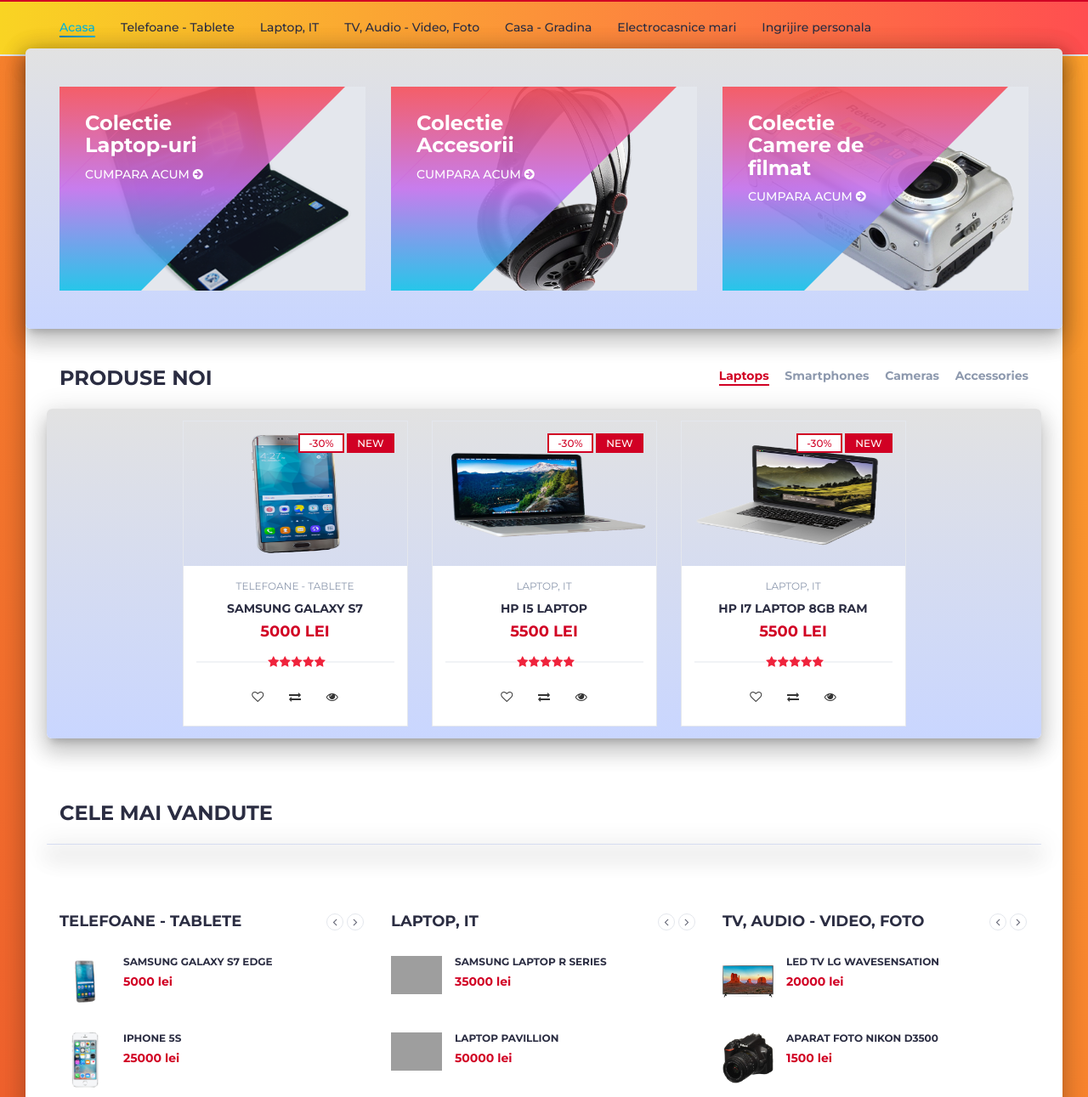
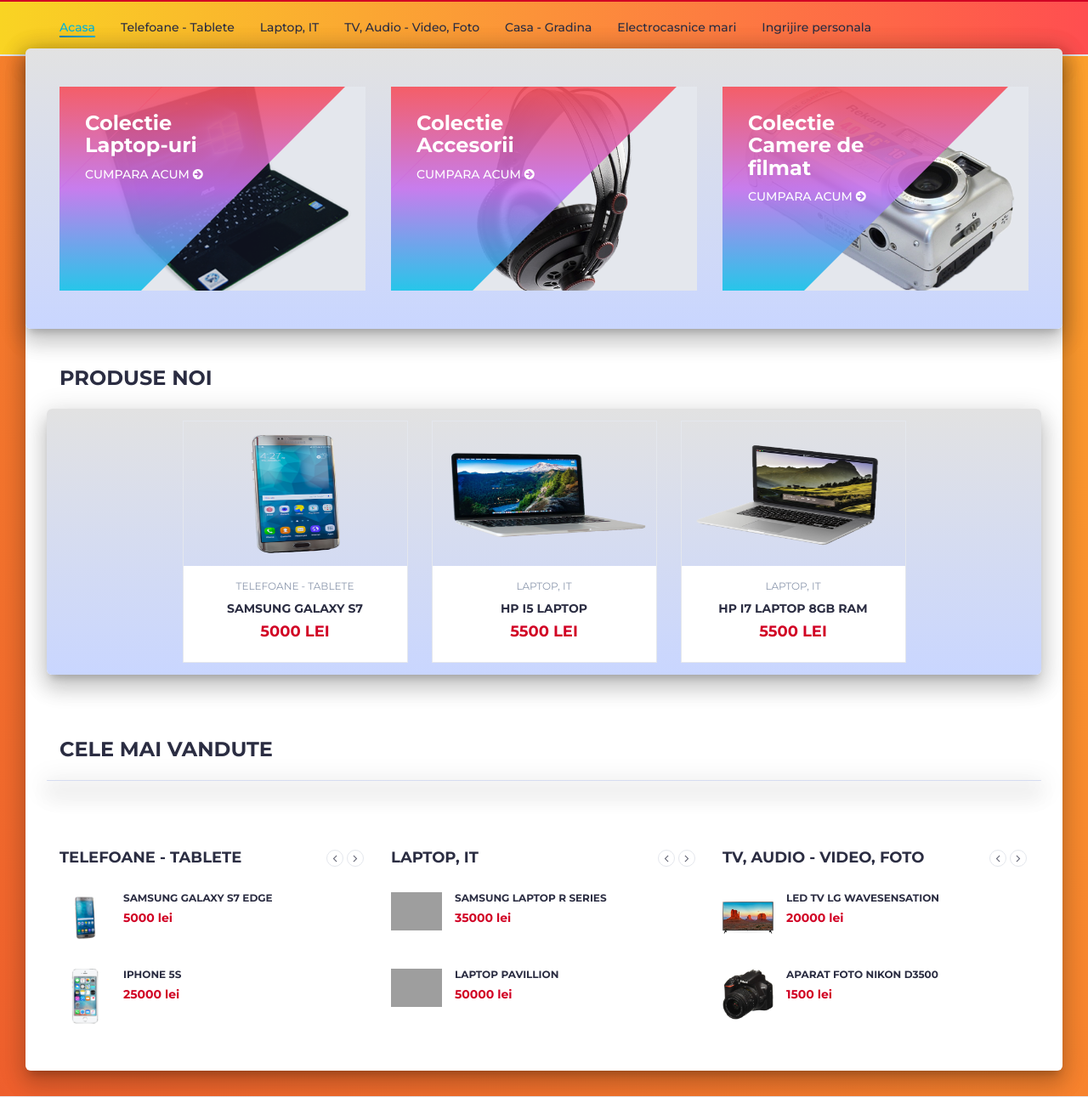
Before and after one commit to floreapaun/online-shopping-system, a PHP site: page /myfiles/ in a window 1280 px wide. Shown: the part 141-1432 px from the top of the page at 85% size. Run offline with PHP 8.4, Linux system fonts and the light colour scheme; data comes from the database, SQL or seed files in the repository; data that the repository does not hold is empty; some libraries are stand-ins or nearby versions; grey boxes are pictures that could not be loaded.

Commit message:
New products section updated.

```diff
--- a/body.php
+++ b/body.php
@@ -112,14 +112,6 @@
 					<div class="col-md-12">
 						<div class="section-title">
 							<h3 class="title">Produse noi</h3>
-							<div class="section-nav">
-								<ul class="section-tab-nav tab-nav">
-									<li class="active"><a data-toggle="tab" href="#tab1">Laptops</a></li>
-									<li><a data-toggle="tab" href="#tab1">Smartphones</a></li>
-									<li><a data-toggle="tab" href="#tab1">Cameras</a></li>
-									<li><a data-toggle="tab" href="#tab1">Accessories</a></li>
-								</ul>
-							</div>
 						</div>
 					</div>
 					<!-- /section title -->
@@ -151,36 +143,17 @@
                         $cat_name = $row["cat_title"];
 
                         echo "
-
-
-
 								<div class='product'>
 									<a href='product.php?p=$pro_id'><div class='product-img'>
 										<img src='product_images/$pro_image' style='max-height: 170px;' alt=''>
-										<div class='product-label'>
-											<span class='sale'>-30%</span>
-											<span class='new'>NEW</span>
-										</div>
 									</div></a>
 									<div class='product-body'>
 										<p class='product-category'>$cat_name</p>
 										<h3 class='product-name header-cart-item-name'><a href='product.php?p=$pro_id'>$pro_title</a></h3>
 										<h4 class='product-price header-cart-item-info'>$pro_price LEI</h4>
-										<div class='product-rating'>
-											<i class='fa fa-star'></i>
-											<i class='fa fa-star'></i>
-											<i class='fa fa-star'></i>
-											<i class='fa fa-star'></i>
-											<i class='fa fa-star'></i>
-										</div>
-										<div class='product-btns'>
-											<button class='add-to-wishlist'><i class='fa fa-heart-o'></i><span class='tooltipp'>add to wishlist</span></button>
-											<button class='add-to-compare'><i class='fa fa-exchange'></i><span class='tooltipp'>add to compare</span></button>
-											<button class='quick-view'><i class='fa fa-eye'></i><span class='tooltipp'>quick view</span></button>
-										</div>
 									</div>
 									<div class='add-to-cart'>
-										<button pid='$pro_id' id='product' class='add-to-cart-btn block2-btn-towishlist' href='#'><i class='fa fa-shopping-cart'></i> add to cart</button>
+										<button pid='$pro_id' id='product' class='add-to-cart-btn block2-btn-towishlist' href='#'><i class='fa fa-shopping-cart'></i>Adauga in cos </button>
 									</div>
 								</div>
 
```
